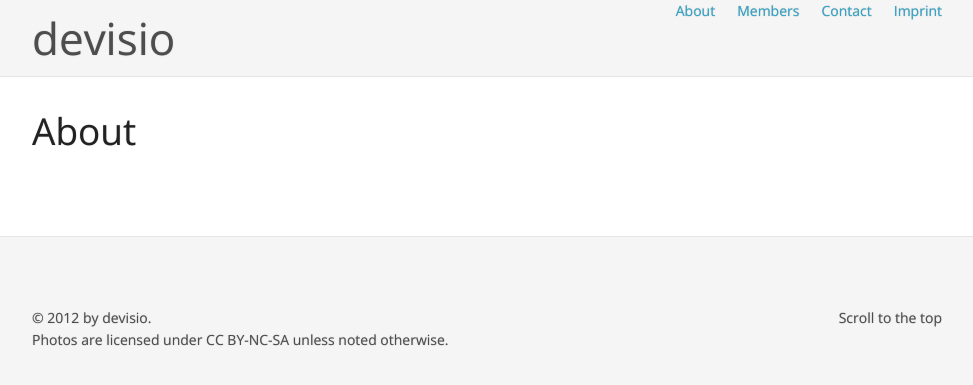
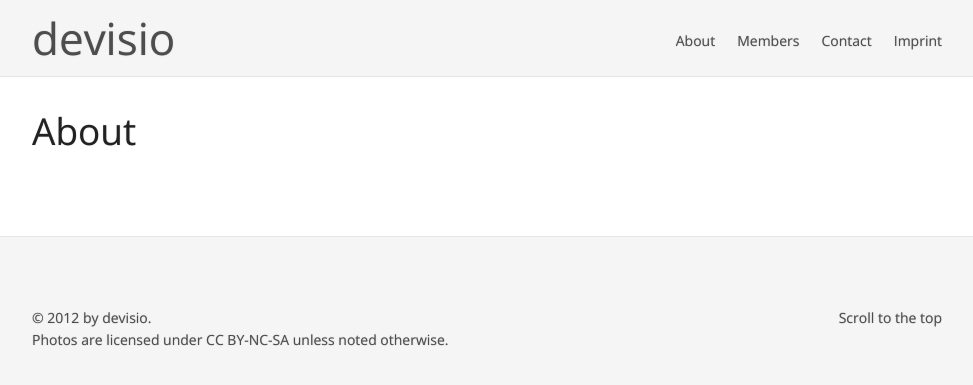
Before and after one commit to devisio/devisio-archive, a Django app: template devisio/templates/devisio/about.html in a window 1280 px wide. Shown: the top 385 px of the page, without its empty margins (153-1126 px from the left). Run offline with Django 3.2, Linux system fonts and the light colour scheme; the template is opened without the code that fills it, so the values that code supplies are empty; some libraries are stand-ins or nearby versions.

Commit message:
update styles for new header navigation

```diff
--- a/devisio/static/stylesheets/app.css
+++ b/devisio/static/stylesheets/app.css
@@ -58,12 +58,20 @@ header .navigation {
     padding: 0;
 }
 
-header h1 a,
+
+
+@media only screen and (min-width: 768px) {
+    header .link-list {
+        margin-top: 30px;
+    }
+}
+
+header a,
 footer a {
     color: #4d4d4d !important;
 }
 
-header h1 a:hover,
+header a:hover,
 footer a:hover {
     color: #777777 !important;
 }
```
